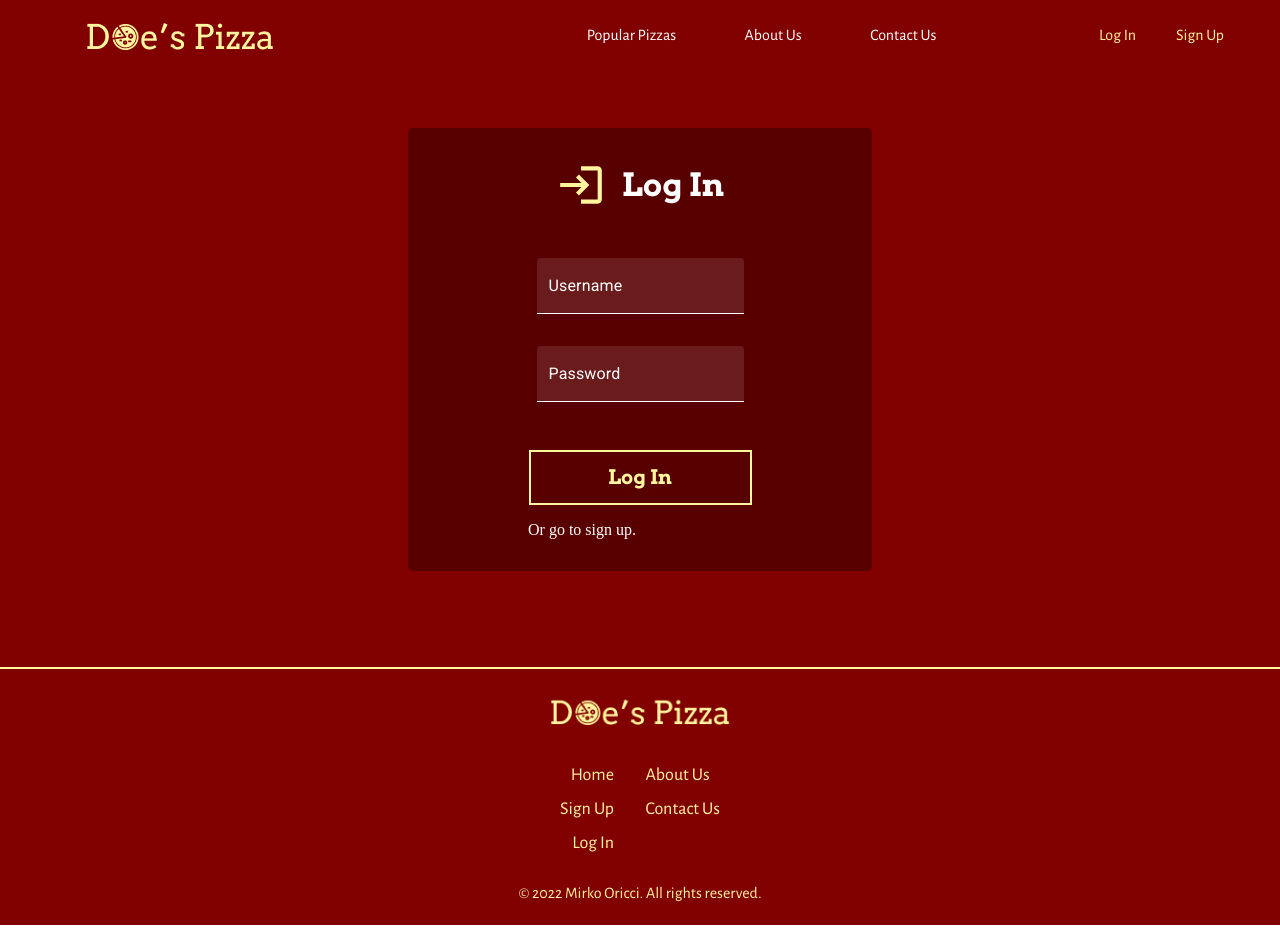
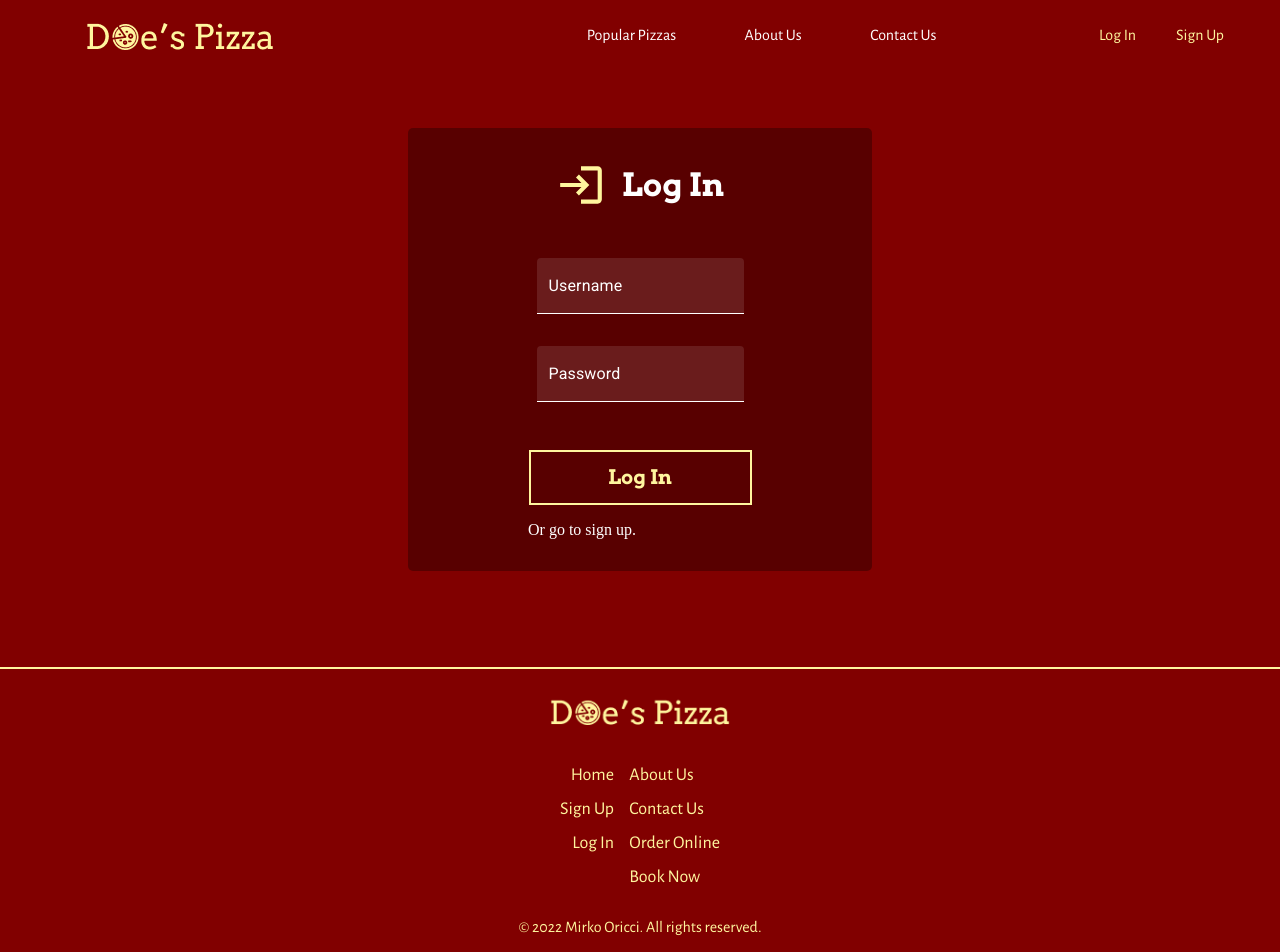
Before and after one commit to Techoplite/Doe-s-Pizza, a Next.js app: page /login in a window 1280 px wide. Shown: the top 952 px of the page. Before the commit the page ends 925 px from the top, so only its background shows below. Built offline with nearby package versions, Linux system fonts and the light colour scheme; a web font is replaced by a local one.

Commit message:
Add order links to footer

```diff
--- a/pages/components/Footer.tsx
+++ b/pages/components/Footer.tsx
@@ -69,6 +69,12 @@ export default function Footer() {
           <Link href="/" passHref >
             <p onClick={() => dispatch(toggle({ section: 'contact', open: false }))}>Contact Us</p>
           </Link>
+          <Link href="/online-order" passHref >
+            <p onClick={() => dispatch(toggle({ section: '', open: false }))}>Order Online</p>
+          </Link>
+          <Link href="/book-now" passHref >
+            <p onClick={() => dispatch(toggle({ section: '', open: false }))}>Book Now</p>
+          </Link>
           {isAuthenticated &&
             <Link href="/your-orders" passHref >
               <p onClick={() => dispatch(toggle({ section: '', open: false }))}>Your Orders</p>
--- a/styles/Footer.module.scss
+++ b/styles/Footer.module.scss
@@ -1,7 +1,7 @@
 @import "globals.scss";
 .section-footer {
     background: $red;
-    height: 16rem;
+    height: 18rem;
     border-top: 2px solid $yellow;
     width: 100%;
     .logo-wrapper {
```
